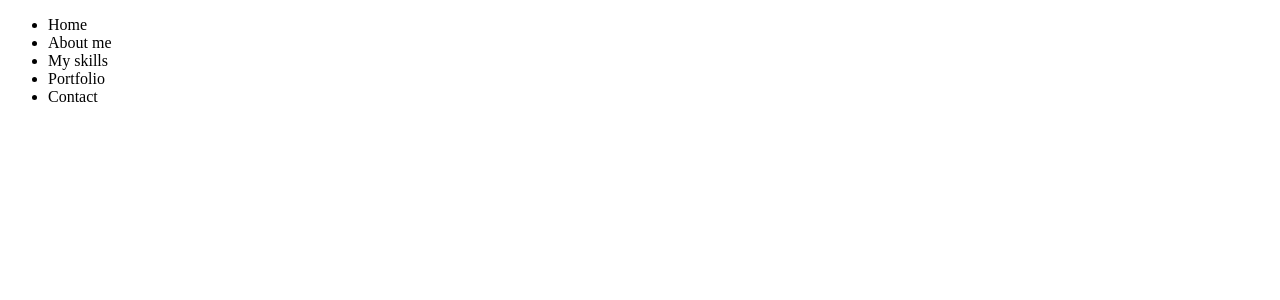
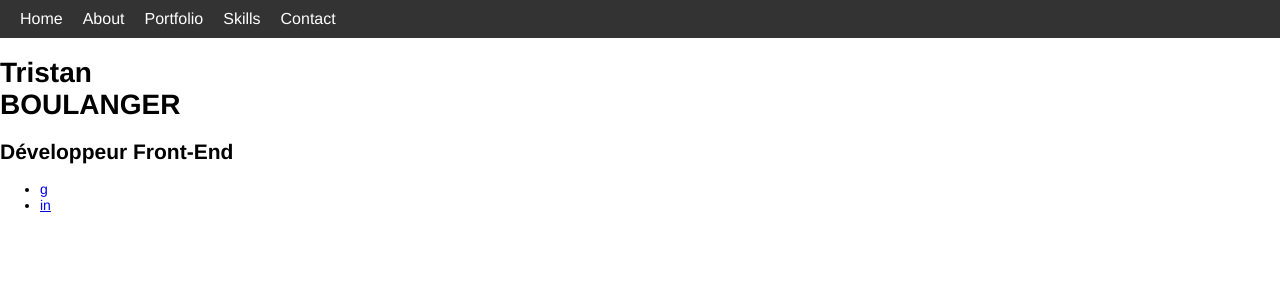
Before and after one commit to TristanBlg/portfolio, a React app: page / in a window 1280 px wide. Shown: the top 300 px of the page. Built offline with nearby package versions, Linux system fonts and the light colour scheme; the HTML template or start-up script is replaced by a standard one.

Commit message:
Header init

```diff
--- a/index.html
+++ /dev/null
@@ -1,13 +0,0 @@
-<!DOCTYPE html>
-<html>
-    <head>
-        <title>App</title>
-        <link rel="stylesheet" href="./dist/app.css">
-    </head>
-    <body>
-        <div id="root">
-        </div>
-
-        <script src="./dist/app.js"></script>
-    </body>
-</html>
--- a/src/components/Header.js
+++ b/src/components/Header.js
@@ -1,17 +1,86 @@
 import React from 'react'
+
+import css from './styles.scss'
+
+const navbarLinks = [
+	{
+		name: "Home",
+		url: "#"
+	},
+	{
+		name: "About",
+		url: "#"
+	},
+	{
+		name: "Portfolio",
+		url: "#"
+	},
+	{
+		name: "Skills",
+		url: "#"
+	},
+	{
+		name: "Contact",
+		url: "#"
+	}
+]
+const infos = {
+	firstname: "Tristan",
+	lastname: "BOULANGER",
+	job: "Développeur Front-End"
+}
+const sidebarLinks = [
+	{
+		name: "g",
+		url: "#"
+	},
+	{
+		name: "in",
+		url: "#"
+	}
+]
+
+function Navbar(props){
+	const links = props.links
+	const listLinks = links.map((link, index) =>
+		<li className="nav__item" key={index}>
+			<a className="nav__item-link" href={link.url}>{link.name}</a>
+		</li>
+	)
+	return (
+		<ul className="nav">{listLinks}</ul>
+	)
+}
+function Infos(props){
+	const infos = props.infos
+
+	return (
+		<div className="infos">
+			<h1 className="infos__name"><span className="infos__name-firstname">{infos.firstname}</span><br/><span className="infos__name-lastname">{infos.lastname}</span></h1>
+			<h2 className="infos__job">{infos.job}</h2>
+		</div>
+	)
+}
+function Sidebar(props){
+	const links = props.links
+	const listLinks = links.map((link, index) =>
+		<li className="sidebar__item" key={index}>
+			<a className="sidebar__item-link" href={link.url}>{link.name}</a>
+		</li>
+	)
+	return (
+		<ul className="sidebar">{listLinks}</ul>
+	)
+}
 
 export default class Header extends React.Component {
 	render() {
 		return(
-			<div>
-				<ul>
-					<li>Home</li>
-					<li>About me</li>
-					<li>My skills</li>
-					<li>Portfolio</li>
-					<li>Contact</li>
-				</ul>
-			</div>
+			<header className="header">
+				<Navbar links={navbarLinks} />
+				<Infos infos={infos} />
+				<Sidebar links={sidebarLinks} />
+			</header>
 		)
 	}
 }
--- /dev/null
+++ b/src/components/styles.scss
@@ -0,0 +1,27 @@
+html {
+	font-size: .625em;
+	font-size: calc(1em * .625);
+}
+body {
+	margin: 0;
+	padding: 0;
+	font: normal 1.4em helvetica, sans-serif;
+}
+
+.nav {
+	display: flex;
+	background: #333;
+	list-style: none;
+	padding: 0 1rem;
+	margin: 0;
+
+	&__item {
+		padding: 10px;
+		font-size: 1.6rem;
+
+		&-link {
+			color: #fff;
+			text-decoration: none;
+		}
+	}
+}
--- a/src/styles.scss
+++ /dev/null
@@ -1,6 +0,0 @@
-$bg: #F5F5F5;
-
-body {
-    background: $bg;
-    display: flex;
-}
--- a/webpack.config.js
+++ b/webpack.config.js
@@ -1,7 +1,8 @@
 const path                  = require('path')
-const UglifyJSPlugin        = require('uglifyjs-webpack-plugin')
+const webpack               = require('webpack')
 const dev                   = process.env.NODE_ENV === "dev"
 const ExtractTextPlugin     = require("extract-text-webpack-plugin")
+// const BabiliPlugin          = require("babili-webpack-plugin")
 
 let cssLoaders = [
     { loader: 'css-loader', options: { importLoaders: 1, minimize: !dev } }
@@ -21,16 +22,20 @@ let config = {
     entry: {
         app: './src/App.js'
     },
-    watch: dev,
     output: {
         filename: '[name].js',
         path: path.resolve(__dirname, 'dist')
     },
     devtool: dev ? 'cheap-module-eval-source-map' : false,
+    devServer: {
+        contentBase: path.resolve(__dirname, 'dist'),
+        hot: true,
+        port: 9000
+    },
     module: {
         rules: [
             {
-                test: /\.js$/,
+                test: /\.(js|jsx)$/,
                 exclude: /(node_modules)/,
                 use: ['babel-loader']
             },
@@ -58,13 +63,12 @@ let config = {
             filename: '[name].css',
             disable: dev
         }),
+        new webpack.HotModuleReplacementPlugin()
     ]
 }
 
-if(!dev) {
-    config.plugins.push(new UglifyJSPlugin({
-        sourceMap: false
-    }))
-}
+// if(!dev) {
+//     config.plugins.push(new BabiliPlugin())
+// }
 
 module.exports = config
```
Also changed, not shown: package.json (+6 -3 lines), 3 other files (tests, documents, lock files or other folders).
